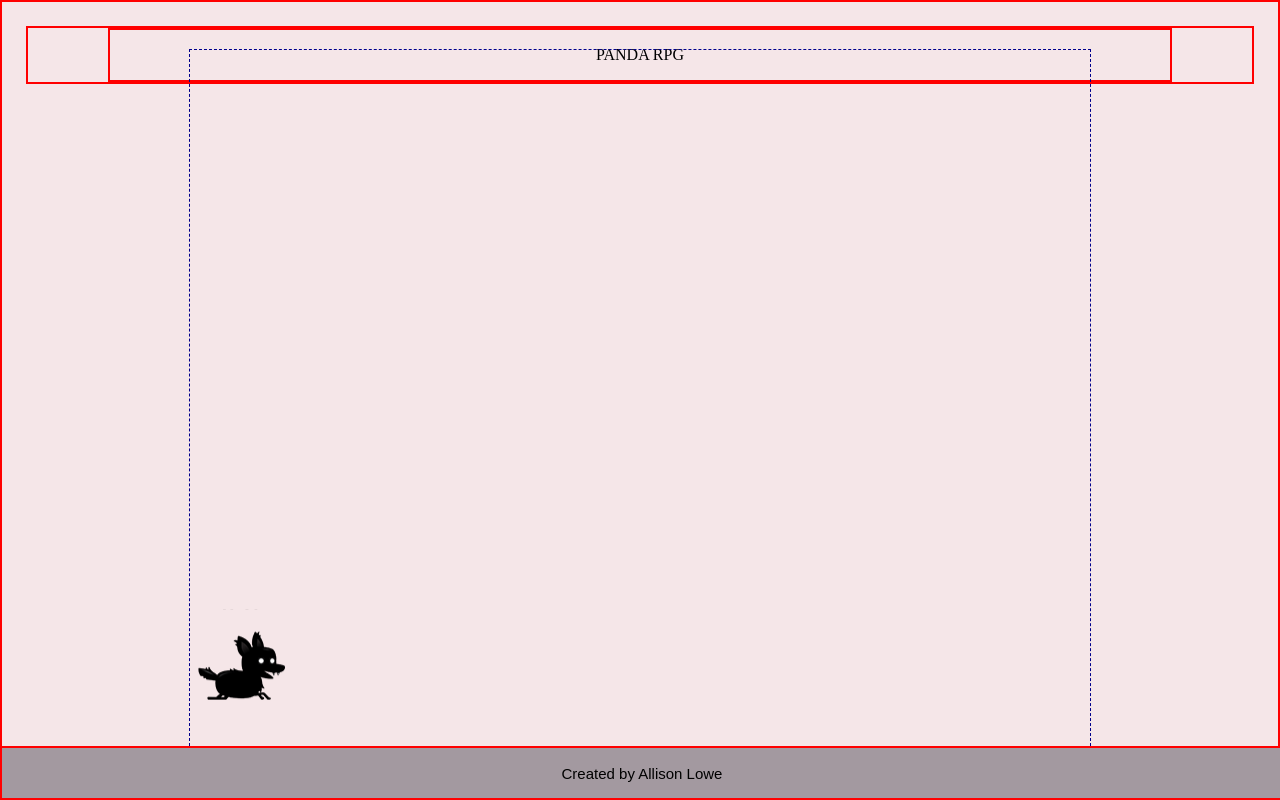
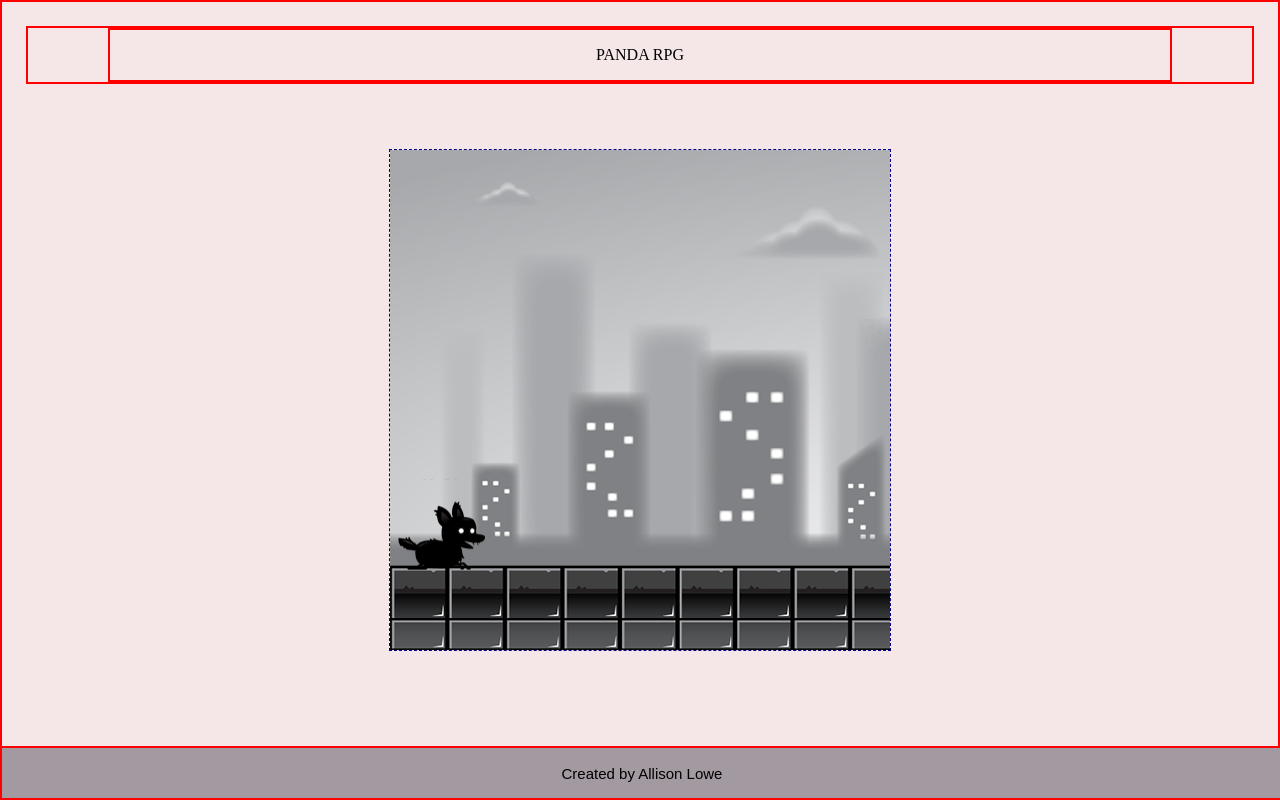
Before and after one commit to alliisonlowe/BrowserGame, a plain HTML site: page index.html in a window 1280 px wide. Drawn offline with Linux system fonts and the light colour scheme.

Commit message:
adding placeholder backgrounds that move with the character

```diff
--- a/background.js
+++ b/background.js
@@ -0,0 +1,48 @@
+class Layer {
+    constructor(game, width, height, speedModifier, image) {
+        this.game = game;
+        this.width = width;
+        this.height = height;
+        this.speedModifier = speedModifier;
+        this.image = image;
+        this.x = 0;
+        this.y = 0;
+    }
+    update() {
+        if (this.x < -this.width) this.x = 0;
+        else this.x -= this.game.speed * this.speedModifier;
+    }
+    draw(context) {
+        context.drawImage(this.image, this.x, this.y, this.width, this.height);
+        context.drawImage(this.image, this.x + this.width, this.y, this.width, this.height);
+    }
+}
+
+export class Background {
+    constructor(game) {
+        this.game = game;
+        this.width = 1667;
+        this.height = 500;
+        this.layer1image = document.getElementById('layer1');
+        this.layer2image = document.getElementById('layer2');
+        this.layer3image = document.getElementById('layer3');
+        this.layer4image = document.getElementById('layer4');
+        this.layer5image = document.getElementById('layer5');
+        this.layer1 = new Layer(this.game, this.width, this.height, 0, this.layer1image);
+        this.layer2 = new Layer(this.game, this.width, this.height, 0.2, this.layer2image);
+        this.layer3 = new Layer(this.game, this.width, this.height, 0.4, this.layer3image);
+        this.layer4 = new Layer(this.game, this.width, this.height, 0.8, this.layer4image);
+        this.layer5 = new Layer(this.game, this.width, this.height, 1, this.layer5image);
+        this.backgroundLayers = [this.layer1, this.layer2, this.layer3, this.layer4, this.layer5];
+    }
+    update() {
+        this.backgroundLayers.forEach(layer => {
+            layer.update();
+        })
+    }
+    draw(context) {
+        this.backgroundLayers.forEach(layer => {
+            layer.draw(context);
+        })
+    }
+}
--- a/index.html
+++ b/index.html
@@ -18,6 +18,11 @@
     </canvas>
 
     <img id="player" src="assets/characters/player.png" alt="">
+    <img id="layer1" src="assets/background/layer-1.png" alt="">
+    <img id="layer2" src="assets/background/layer-2.png" alt="">
+    <img id="layer3" src="assets/background/layer-3.png" alt="">
+    <img id="layer4" src="assets/background/layer-4.png" alt="">
+    <img id="layer5" src="assets/background/layer-5.png" alt="">
 
     <script type="module" src="index.js"></script>
 </body>
--- a/index.js
+++ b/index.js
@@ -1,25 +1,31 @@
 import { Player } from './player.js';
 import { InputHandler } from './input.js';
+import { Background } from './background.js';
 
 window.addEventListener('load', function () {
     const canvas = document.getElementById('canvas1')
     const ctx = canvas.getContext('2d');
-    canvas.width = 900;
-    canvas.height = 700;
+    canvas.width = 500;
+    canvas.height = 500;
 
     class Game {
         constructor(width, height) {
             this.width = width;
             this.height = height;
-            this.groundMargin = 50;
+            this.groundMargin = 80;
+            this.speed = 0;
+            this.maxSpeed=3;
+            this.background = new Background(this);
             this.Player = new Player(this);
             this.input = new InputHandler();
 
         }
         update(deltaTime) {
+            this.background.update();
             this.Player.update(this.input.keys, deltaTime);
         }
         draw(context) {
+            this.background.draw(context);
             this.Player.draw(context);
         }
     }
@@ -28,10 +34,10 @@
     console.log(game);
     let lastTime = 0;
 
-    function animate(timeStamp){
+    function animate(timeStamp) {
         const deltaTime = timeStamp - lastTime;
         lastTime = timeStamp;
-        ctx.clearRect(0,0,canvas.width,canvas.height);
+        ctx.clearRect(0, 0, canvas.width, canvas.height);
         game.update(deltaTime);
         game.draw(ctx);
         requestAnimationFrame(animate);
--- a/player.js
+++ b/player.js
@@ -13,8 +13,8 @@
         this.frameX = 0;
         this.frameY = 0;
         this.maxFrame = 5;
-        this.fps =15;
-        this.frameInterval = 1000/this.fps;
+        this.fps = 15;
+        this.frameInterval = 1000 / this.fps;
         this.frameTimer = 0;
 
         this.speed = 0;
@@ -41,11 +41,11 @@
         else this.vy = 0;
 
         //sprite animation
-        if(this.frameTimer>this.frameInterval){
+        if (this.frameTimer > this.frameInterval) {
             this.frameTimer = 0;
             if (this.frameX < this.maxFrame) this.frameX++;
             else this.frameX = 0;
-        }else{
+        } else {
             this.frameTimer += deltaTime;
         }
     }
@@ -55,8 +55,9 @@
     onGround() {
         return this.y >= this.game.height - this.height - this.game.groundMargin;
     }
-    setState(state) {
+    setState(state, speed) {
         this.currentState = this.states[state];
+        this.game.speed = this.game.maxSpeed * speed;
         this.currentState.enter();
     }
 }
--- a/playerStates.js
+++ b/playerStates.js
@@ -17,13 +17,13 @@
         this.player = player;
     }
     enter() {
-        this.player.frameX=0;
+        this.player.frameX = 0;
         this.player.frameY = 5;
         this.player.maxFrame = 4;
     }
     handleInput(input) {
         if (input.includes('ArrowLeft') || input.includes('ArrowRight')) {
-            this.player.setState(states.RUNNING);
+            this.player.setState(states.RUNNING, 1);
         }
     }
 }
@@ -34,15 +34,15 @@
         this.player = player;
     }
     enter() {
-        this.player.frameX=0;
+        this.player.frameX = 0;
         this.player.frameY = 3;
         this.player.maxFrame = 6;
     }
     handleInput(input) {
         if (input.includes('ArrowDown')) {
-            this.player.setState(states.SITTING);
-        } else if (input.includes('ArrowUp')){
-            this.player.setState(states.JUMPING);
+            this.player.setState(states.SITTING, 0);
+        } else if (input.includes('ArrowUp')) {
+            this.player.setState(states.JUMPING, 1);
         }
     }
 }
@@ -53,14 +53,14 @@
         this.player = player;
     }
     enter() {
-        this.player.frameX=0;
+        this.player.frameX = 0;
         this.player.maxFrame = 6;
-        if(this.player.onGround()) this.player.vy -=30;
+        if (this.player.onGround()) this.player.vy -= 25;
         this.player.frameY = 1;
     }
     handleInput(input) {
         if (this.player.vy > this.player.weight) {
-            this.player.setState(states.FALLING);
+            this.player.setState(states.FALLING, 1);
         }
     }
 }
@@ -71,13 +71,13 @@
         this.player = player;
     }
     enter() {
-        this.player.frameX=0;
+        this.player.frameX = 0;
         this.player.maxFrame = 6;
         this.player.frameY = 2;
     }
     handleInput(input) {
         if (this.player.onGround()) {
-            this.player.setState(states.RUNNING);
+            this.player.setState(states.RUNNING, 1);
         }
     }
 }
--- a/style.css
+++ b/style.css
@@ -31,7 +31,7 @@
     max-width: 100%;
 }
 
-#player{
+#player, #layer1, #layer2, #layer3, #layer4, #layer5{
     display: none;
 }
 
```
Also changed, not shown: assets/background/layer-1.png (added), assets/background/layer-2.png (added), assets/background/layer-3.png (added), assets/background/layer-4.png (added), assets/background/layer-5.png (added).
